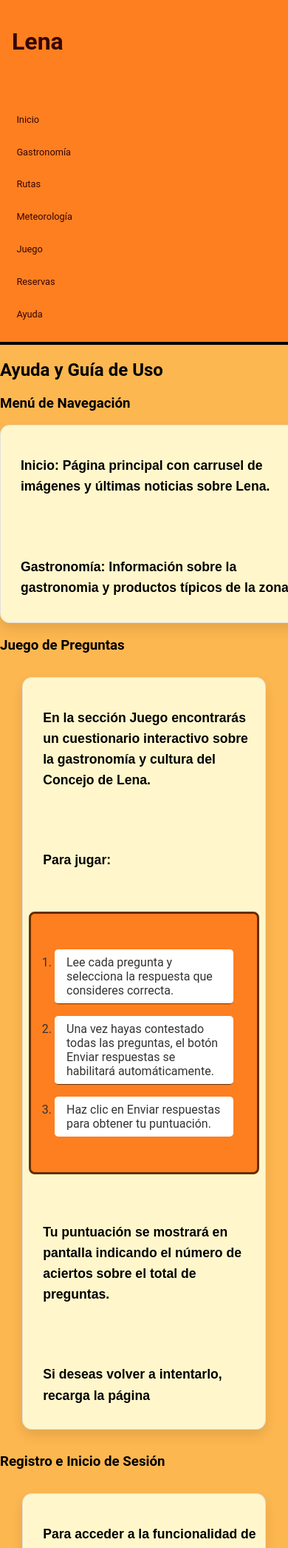
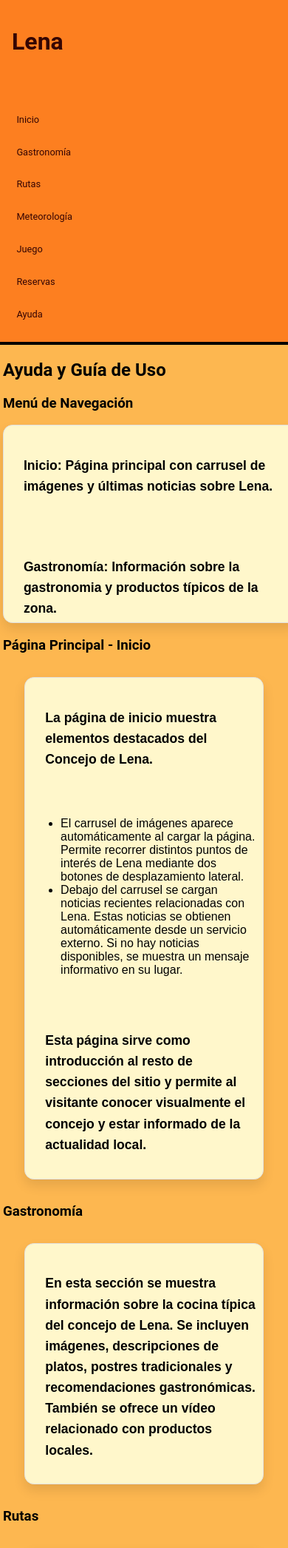
Before and after one commit to Adrid64/Lena, a PHP site: page /ayuda.html in a window 390 px wide; the page is wider, and only the part inside the window is pictured. Shown: the top 2092 px of that part at 74% size. Run offline with PHP 8.4, Linux system fonts and the light colour scheme.

Commit message:
cambio accesibilidad

```diff
--- a/ayuda.html
+++ b/ayuda.html
@@ -44,6 +44,46 @@
     </section>
 
 
+    <section>
+  <h3>Página Principal - Inicio</h3>
+  <article>
+    <p>La página de inicio muestra elementos destacados del Concejo de Lena.</p>
+    <ul>
+      <li>El carrusel de imágenes aparece automáticamente al cargar la página. Permite recorrer distintos puntos de interés de Lena mediante dos botones de desplazamiento lateral.</li>
+      <li>Debajo del carrusel se cargan noticias recientes relacionadas con Lena. Estas noticias se obtienen automáticamente desde un servicio externo. Si no hay noticias disponibles, se muestra un mensaje informativo en su lugar.</li>
+    </ul>
+    <p>Esta página sirve como introducción al resto de secciones del sitio y permite al visitante conocer visualmente el concejo y estar informado de la actualidad local.</p>
+  </article>
+</section>
+
+<section>
+  <h3>Gastronomía</h3>
+  <article>
+    <p>En esta sección se muestra información sobre la cocina típica del concejo de Lena. Se incluyen imágenes, descripciones de platos, postres tradicionales y recomendaciones gastronómicas. También se ofrece un vídeo relacionado con productos locales.</p>
+  </article>
+</section>
+
+<section>
+  <h3>Rutas</h3>
+  <article>
+    <p>En esta sección puedes consultar rutas turísticas del concejo de Lena. Para comenzar, el usuario debe subir un archivo XML que contenga la información de las rutas.</p>
+    <p>Una vez cargado el archivo, se mostrará un listado con los distintos recorridos. Cada ruta incluye su nombre, tipo, transporte recomendado, duración estimada, datos de contacto de la agencia, número de personas previsto y una recomendación general.</p>
+    <p>Además, se detalla el punto de inicio, referencias externas y los hitos principales del recorrido. Estos puntos se presentan con coordenadas y descripciones. También se representa la altimetría de cada ruta a través de un gráfico SVG y la planimetría mediante mapas interactivos basados en Google Maps.</p>
+  </article>
+</section>
+
+<section>
+  <h3>Meteorología</h3>
+  <article>
+    <p>Esta sección muestra información meteorológica actual y un pronóstico extendido para el concejo de Lena. Los datos se obtienen en tiempo real a través de un servicio externo y se presentan automáticamente al acceder a la página.</p>
+    <p>En primer lugar, se muestra el estado actual del tiempo, incluyendo temperatura, humedad y precipitación acumulada del día. A continuación, se presenta el pronóstico para los próximos siete días, con los valores máximos y mínimos de temperatura, humedad estimada y posibles lluvias.</p>
+  </article>
+</section>
+
+
+
+
+
 
     <section>
   <h3>Juego de Preguntas</h3>
--- a/estilo/estilo.css
+++ b/estilo/estilo.css
@@ -4,8 +4,35 @@
   color: #010100;
   margin: 0;
   padding: 0;
+
+
+
+}
+main {
+  margin-left: 14vw;
+  margin-right: 14vw;
 }
 
+@media (max-width: 1024px) {
+  main {
+    margin-left: 6vw;
+    margin-right: 6vw;
+  }
+}
+
+@media (max-width: 768px) {
+  main {
+    margin-left: 4vw;
+    margin-right: 4vw;
+  }
+}
+
+@media (max-width: 480px) {
+  main {
+    margin-left: 1vw;
+    margin-right: 1vw;
+  }
+}
 a:link {
   color: #350503;
   background-color: transparent;
@@ -243,7 +270,6 @@
   /* Ancho típico para móviles */
   body>p {
     display: none;
-    /* Oculta las migas de pan */
   }
 }
 
--- a/estilo/layout.css
+++ b/estilo/layout.css
@@ -31,6 +31,8 @@
     text-decoration: none;
     color: #010100;
 }
+
+
 
 /*redefinicion de font-size*/
 
--- a/js/juego.js
+++ b/js/juego.js
@@ -33,7 +33,7 @@
         const $label = $("<label></label>");
         const $input = $("<input>").attr({
           type: "radio",
-          name: `p${idx}`, // Atributo name PERMITIDO y necesario
+          name: `p${idx}`,
           value: i
         });
         $label.append($input, ` ${opcion}`);
--- a/php/proyecto.sql
+++ b/php/proyecto.sql
@@ -77,7 +77,7 @@
 INSERT INTO `recursos_turisticos`
   (`tipo_id`,`nombre`,`descripcion`,`limite_ocupacion`,`fecha_inicio`,`hora_inicio`,`fecha_fin`,`hora_fin`,`precio`,`otros_detalles`)
 VALUES
-  (1, 'Museo Histórico', 'Exhibición permanente de artefactos prehistóricos.', 30, '2025-06-10','09:00','2025-06-10','18:00', 5.00, NULL),
+  (1, 'Museo Histórico', 'Exhibición de artefactos prehistóricos.', 30, '2025-06-10','09:00','2025-06-10','18:00', 5.00, NULL),
   (2, 'Ruta de los Molinos', 'Paseo a pie por antiguos molinos del concejo.', 20, '2025-06-11','10:00','2025-06-11','14:00', 10.00, 'Dificultad baja'),
   (3, 'Restaurante Los Collacios', 'Degustación de platos típicos asturianos.', 50, '2025-06-01','13:00','2025-06-30','23:00', 25.00, 'Menú del día a 15€'),
   (4, 'Hotel Ruta de la plata', 'Alojamiento con vistas a la montaña.', 15, '2025-06-01','00:00','2025-12-31','23:59', 60.00, 'Incluye desayuno'),
```
Also changed, not shown: gastronomia.html (+5 -4 lines), multimedia/imagenes/caldereta-de-cordero-mediana.jpg, multimedia/imagenes/caldereta-de-cordero-pequeña.jpg (added).
